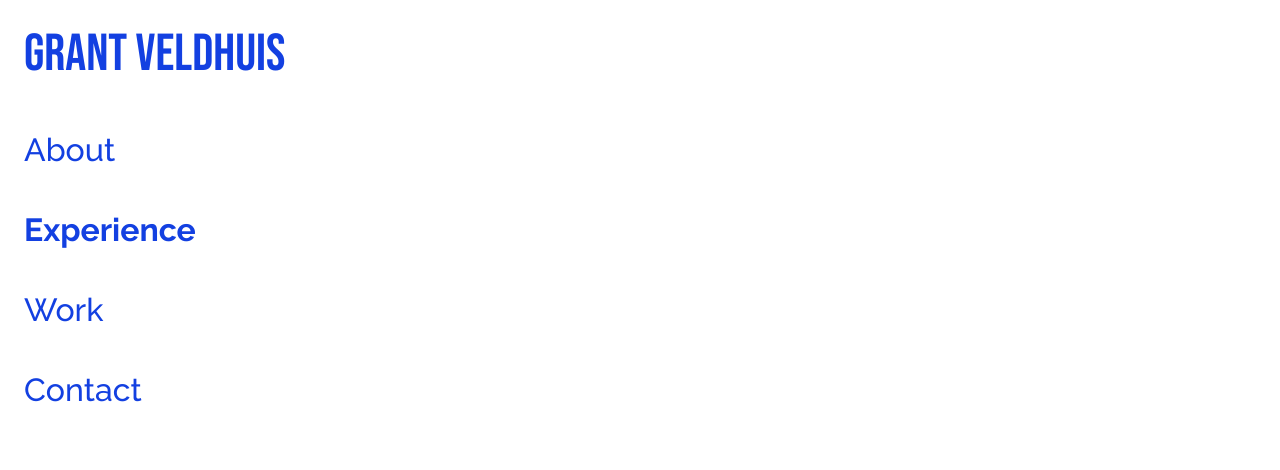
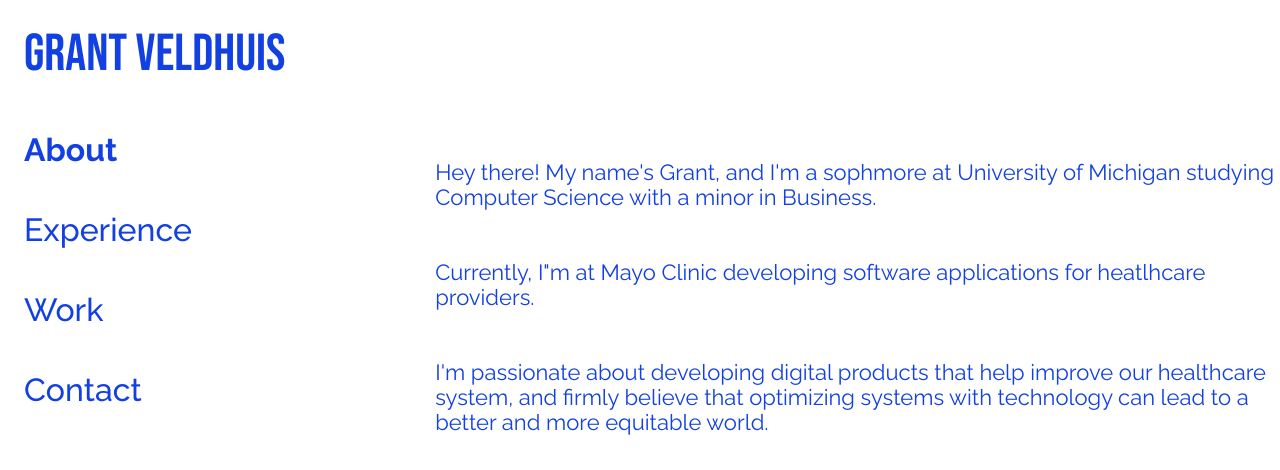
Before and after one commit to gveldhuis/gveldhuis.github.io, a React (Create React App) app: page / in a window 1280 px wide. Shown: the top 470 px of the page. Built offline with nearby package versions, Linux system fonts and the light colour scheme.

Commit message:
Finish home page

```diff
--- a/src/components/AboutMe/AboutMe.css
+++ b/src/components/AboutMe/AboutMe.css
@@ -4,6 +4,8 @@
     display: block;
     margin-top: -80px;
     padding-top: 80px;
+
+
 }
 
 .AboutMe {
@@ -12,15 +14,12 @@
     font-size: 22px;
     line-height: 25px;
 
-    display: grid;
-    grid-template-columns: 1fr 1fr;
-    grid-template-rows: 1fr 1fr;
-    column-gap: 30px;
-    row-gap: 65px;
-    width: 100%;
-    margin: 20px auto;
-    padding: 20px;
-    max-width: 1400px;
+
+    position: fixed;
+    right: 0;
+    bottom: 0;
+    width: 66%;
+    height: 80%;
 }
 
 .AboutMe-header {
--- a/src/components/App/App.js
+++ b/src/components/App/App.js
@@ -1,5 +1,6 @@
 import React from 'react';
 import './App.css';
+import '../../index.css'
 
 import { Home } from '../../pages/Home/Home';
 
--- a/src/components/NavBar/NavBar.js
+++ b/src/components/NavBar/NavBar.js
@@ -1,6 +1,5 @@
 import React, {useState, useEffect, Component} from 'react';
 import './NavBar.css';
-import '../../../src/index.css'
 import {
     BrowserRouter as Router,
     Switch,
--- a/src/index.css
+++ b/src/index.css
@@ -10,6 +10,7 @@
 
 html {
     padding: env(safe-area-inset);
+    height: 100%;
 }
 
 body {
--- a/src/pages/Home/Home.js
+++ b/src/pages/Home/Home.js
@@ -1,13 +1,16 @@
 import React from 'react';
+import '../Styles/Page.css'
 
 import { NavBar } from '../../components/NavBar/NavBar';
+import { AboutMe } from '../../components/AboutMe/AboutMe'
 
 export class Home extends React.Component {
   render() {
     return (
-      <>
-        <NavBar page="Experience" />
-      </>
+      <div className='Format'>
+        <NavBar page="AboutMe" />
+        <AboutMe />
+      </div>
     );
   }
 }
--- /dev/null
+++ b/src/pages/Styles/Page.css
@@ -0,0 +1,4 @@
+.Format {
+    display: flex;
+    flex-direction: row;
+}
```
Also changed, not shown: 1 other file (tests, documents, lock files or other folders).
